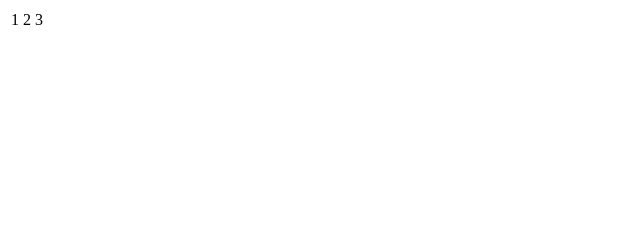
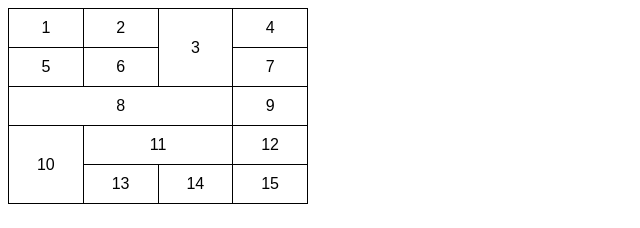
Before and after one commit to LucasNunesds/html-css, a plain HTML site: page desafiomodulo3/desafio13/tabeladesafio.html in a window 1280 px wide. Shown: the whole page, without its empty margins (0-640 px from the left). Drawn offline with Linux system fonts and the light colour scheme.

Commit message:
atualizei tabeladesafio

```diff
--- a/desafiomodulo3/desafio13/tabeladesafio.html
+++ b/desafiomodulo3/desafio13/tabeladesafio.html
@@ -4,6 +4,22 @@
     <meta charset="UTF-8">
     <meta name="viewport" content="width=device-width, initial-scale=1.0">
     <title>Tabela do Desafio</title>
+    <style>
+        body{
+            font-family: Arial, Helvetica, sans-serif;
+        }
+
+        table{
+            border-collapse: collapse;
+            width: 300px;
+        }
+
+        td{
+            border: 1px solid black;
+            padding: 10px;
+            text-align: center;
+        }
+    </style>
 </head>
 <body>
     <table>
@@ -11,6 +27,26 @@
             <td>1</td>
             <td>2</td>
             <td rowspan="2">3</td>
+            <td>4</td>
+        </tr>
+        <tr>
+           <td>5</td>
+           <td>6</td>
+           <td>7</td>
+        </tr>
+        <tr>
+            <td colspan="3">8</td>
+            <td>9</td>
+        </tr>
+        <tr>
+            <td rowspan="2">10</td>
+            <td colspan="2">11</td>
+            <td>12</td>
+        </tr>
+        <tr>
+            <td>13</td>
+            <td>14</td>
+            <td>15</td>
         </tr>
 
     </table>
```
